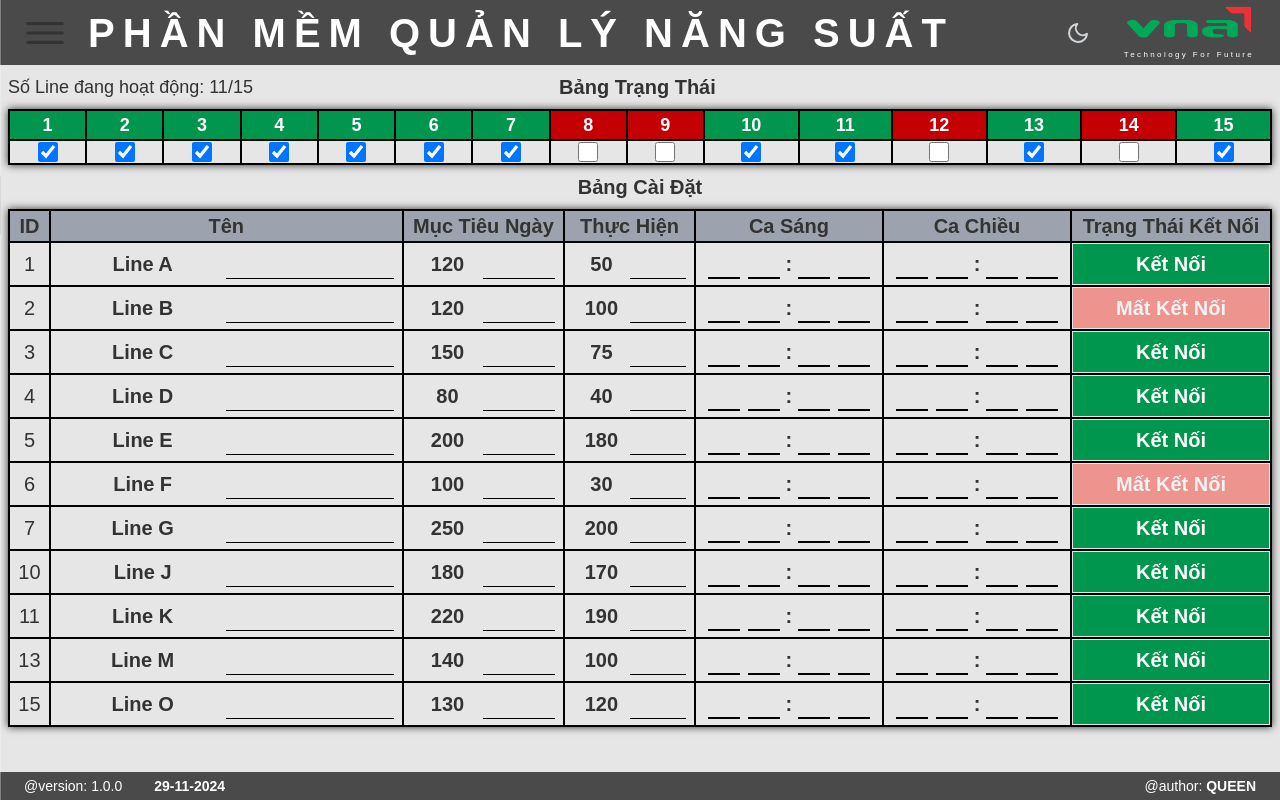
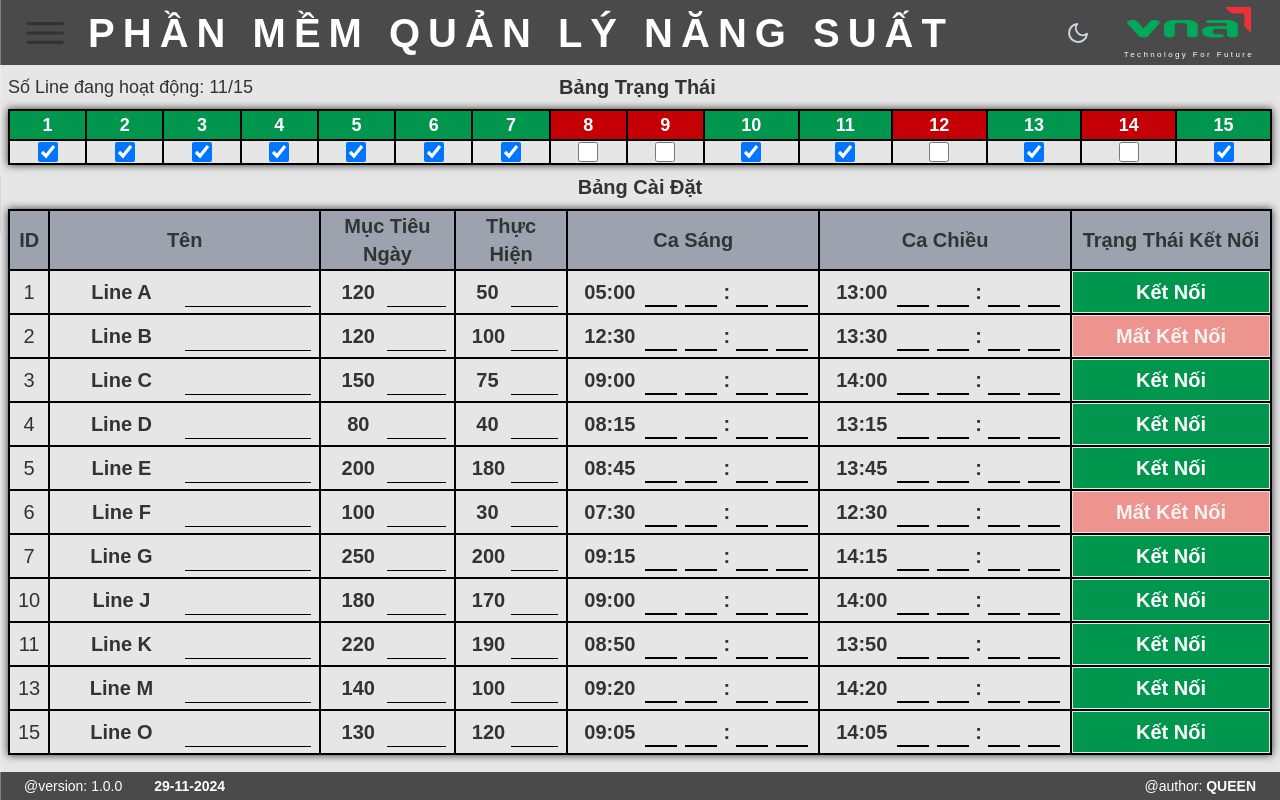
Before and after one commit to Queen103/black-menu, a Next.js app: page /setttingMove in a window 1280 px wide. Built offline with nearby package versions, Linux system fonts and the light colour scheme.

Commit message:
update time

```diff
--- a/src/app/setttingMove/page.tsx
+++ b/src/app/setttingMove/page.tsx
@@ -355,6 +355,7 @@ const DetailPage = () => {
 
                                         <td className={`border-2 ${isFullScreen ? "px-4 py-0.5 text-2xl" : "px-2 text-xl"} text-center ${isDark ? 'border-border-dark ' : 'border-border-light '}`}>
                                             <div className="flex items-center justify-center">
+                                                <span className="font-semibold px-2 text-center w-1/2">{machine.morningTime}</span>
                                                 <InputTime4Number
                                                     value={editedMachines[machine.id]?.morningTime ?? ""}
                                                     onChange={(value) => handleChange(machine.id, "morningTime", value)}
@@ -368,6 +369,7 @@ const DetailPage = () => {
 
                                         <td className={`border-2 ${isFullScreen ? "px-4 py-0.5 text-2xl" : "px-2 text-xl"} text-center ${isDark ? 'border-border-dark ' : 'border-border-light '}`}>
                                             <div className="flex items-center justify-center">
+                                                <span className="font-semibold px-2 text-center w-1/2">{machine.afternoonTime}</span>
                                                 <InputTime4Number
                                                     value={editedMachines[machine.id]?.afternoonTime ?? ""}
                                                     onChange={(value) => handleChange(machine.id, "afternoonTime", value)}
```
